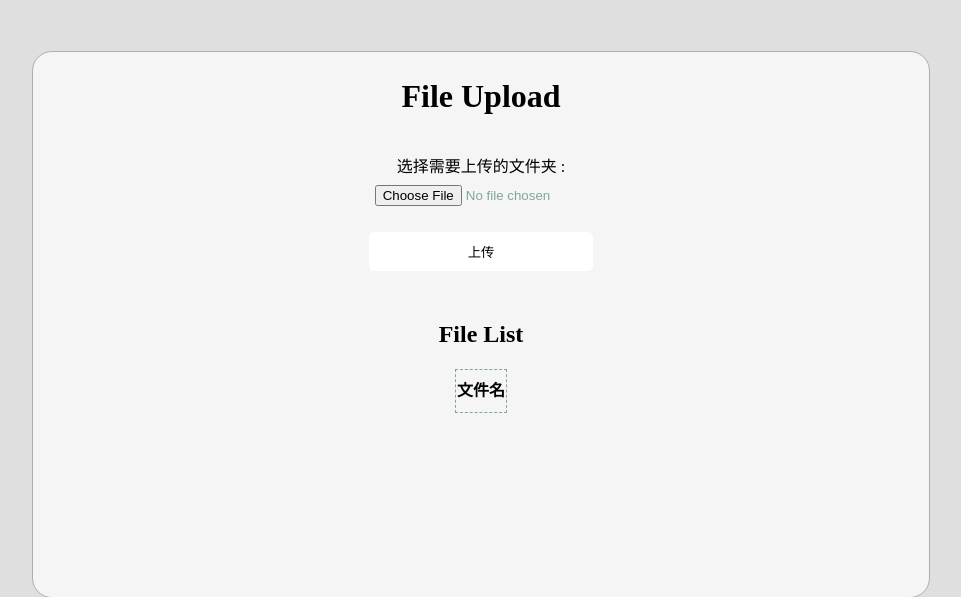
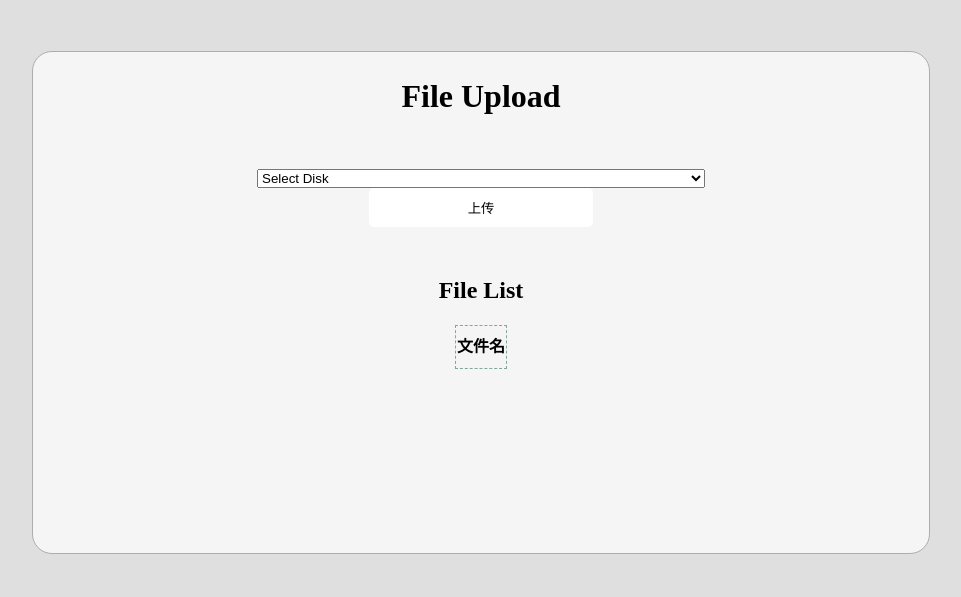
Before and after one commit to KRayXly/FileRetrieval, a Django app: page / in a window 1280 px wide. Shown: the top 597 px of the page, without its empty margins (159-1120 px from the left). Run offline with Django 4.2, Linux system fonts and the light colour scheme; data that the repository does not hold is empty; some libraries are stand-ins or nearby versions.

Commit message:
修改本地上传为获取盘符

```diff
--- a/FileRetrieval/FileRetrieval/urls.py
+++ b/FileRetrieval/FileRetrieval/urls.py
@@ -23,10 +23,11 @@
 # ]
 from django.contrib import admin
 from django.urls import path
-from file_search.views import file_upload_view, search_view , save_results
+from file_search.views import file_upload_view, search_view , save_results , get_top_level_directories
 
 urlpatterns = [
     path('', file_upload_view, name='file_upload'),
     path('search/', search_view, name='search'),
     path('save_results/', save_results, name='save_results'),
+    path('get_top_level_directories/', get_top_level_directories, name='get_top_level_directories'),
 ]
--- a/FileRetrieval/file_search/static/js/check.js
+++ b/FileRetrieval/file_search/static/js/check.js
@@ -26,6 +26,60 @@
     $('.checkline').click(function() {
         $(this).find('.rowCheckbox').click();
     });
+
+
+    // 获取磁盘路径选择框和已选路径列表
+    const diskSelect = document.getElementById('disk-select');
+    const selectedPaths = document.getElementById('selected-paths');
+
+    // 监听选择框的change事件
+    diskSelect.addEventListener('change', function() {
+        console.log('Selected Path:', this.value);
+        // 清空已选路径列表
+        selectedPaths.innerHTML = '';
+
+        // 获取选中的磁盘路径
+        const selectedPath = this.value;
+
+        // 创建新的列表项，并将选中的路径添加到已选路径列表中
+        const listItem = document.createElement('li');
+        listItem.textContent = selectedPath;
+        selectedPaths.appendChild(listItem);
+
+        // 发送AJAX请求获取下一级目录
+        getTopLevelDirectories(selectedPath);
+    });
+
+    // 发送AJAX请求获取下一级目录
+    function getTopLevelDirectories(directory) {
+        const xhr = new XMLHttpRequest();
+        xhr.open('GET', `/get_top_level_directories/?directory=${encodeURIComponent(directory)}`, true);
+        xhr.onreadystatechange = function() {
+            if (xhr.readyState === XMLHttpRequest.DONE && xhr.status === 200) {
+                const response = JSON.parse(xhr.responseText);
+                const directories = response.directories;
+                updateSelectOptions(directories);
+            }
+        };
+        xhr.send();
+    }
+
+    // 更新选择框的选项
+    function updateSelectOptions(directories) {
+        const select = document.getElementById('disk-select');
+        const currentPath = select.value;
+
+        // 清空选择框选项
+        select.innerHTML = '<option value="" disabled selected></option>';
+
+        directories.forEach(function(directory) {
+            const option = document.createElement('option');
+            option.value = option.value = currentPath.endsWith('\\') ? `${currentPath}${directory}` : `${currentPath}\\${directory}`;
+            option.textContent = directory;
+            select.appendChild(option);
+        });
+    }
+
 });
 
 function updateSelectedRowText() {
--- a/FileRetrieval/file_search/templates/upload.html
+++ b/FileRetrieval/file_search/templates/upload.html
@@ -10,9 +10,15 @@
 <body>
     <div class="filer">
         <h1>File Upload</h1>
+        <ul id="selected-paths"></ul>
         <form method="post" enctype="multipart/form-data" action="{% url 'file_upload' %}" name="files" class="u-but">
             {% csrf_token %}
-            {{ form.as_p }}
+            <select name="disk" id="disk-select">
+                <option value="" disabled selected>Select Disk</option>
+                {% for path in disk_paths %}
+                    <option value="{{ path }}">{{ path }}</option>
+                {% endfor %}
+            </select>
             <button type="submit" class="u-sub">上传</button>
         </form>
         <h2>File List</h2>
--- a/FileRetrieval/file_search/views.py
+++ b/FileRetrieval/file_search/views.py
@@ -1,7 +1,9 @@
 #-*- coding: utf-8 -*-
 import json
+import psutil
 from http.client import HTTPResponse
 from django.http import HttpResponse
+from django.http import JsonResponse
 import shutil
 from django.shortcuts import render, redirect
 from .models import Fileinfo
@@ -14,40 +16,55 @@
 #设置过滤后的文件类型 当然可以设置多个类型
 filter=[".txt",".doc",".pdf",".docx"]
 def file_upload_view(request):
-    form = FolderUploadForm()
-    files = Fileinfo.objects.all()
-    context = {'files': files,'form': form}
-    if os.path.exists('upload'):
-        shutil.rmtree('upload')
-    Fileinfo.objects.all().delete()
+    # 获取本地磁盘路径列表
+    disk_paths = get_local_disk_paths()
+    # 将磁盘路径列表传递给模板
+    context = {
+        'disk_paths': disk_paths
+    }
     if request.method == 'POST':
-        form = FolderUploadForm(request.POST, request.FILES)
-        if form.is_valid():
-            folder = request.FILES.getlist('folder')
-            # 创建文件夹的路径
-            folder_path = os.path.join('upload')
-            # 确保文件夹目录存在
-            os.makedirs(folder_path, exist_ok=True)
-            # 遍历上传的文件夹内的所有子文件夹和文件，并将文件逐个保存到服务器
-            for file in folder:
-                destination_path = os.path.join(folder_path, file.name)
-                with open(destination_path, 'wb+') as destination:
-                    for chunk in file.chunks():
-                        destination.write(chunk)
-            for root, _, files in os.walk(folder_path):
-                for file_name in files:
-                    # 构建完整的文件路径
-                    file_path = os.path.join(root, file_name)
-                    #获取文件后后缀
-                    ext = os.path.splitext(file_path)[1]
-                    if ext in filter:
-                    # 创建 File 对象并保存到数据库
-                        file = Fileinfo(name=file_name, path=file_path)
-                        file.save()
-        # return render(request, 'upload.html',context)
-    else:
-       form = FolderUploadForm()
-       Fileinfo.objects.all().delete()
+        # 处理文件上传逻辑
+        # 获取选择的磁盘路径
+        disk = request.POST.get('disk')
+        # 获取下一级目录
+        top_level_directories = get_top_level_directories(disk)
+        # 将目录列表传递给模板
+        context['top_level_directories'] = top_level_directories
+
+    # form = FolderUploadForm()
+    # files = Fileinfo.objects.all()
+    # context = {'files': files,'form': form}
+    # if os.path.exists('upload'):
+    #     shutil.rmtree('upload')
+    # Fileinfo.objects.all().delete()
+    # if request.method == 'POST':
+    #     form = FolderUploadForm(request.POST, request.FILES)
+    #     if form.is_valid():
+    #         folder = request.FILES.getlist('folder')
+    #         # 创建文件夹的路径
+    #         folder_path = os.path.join('upload')
+    #         # 确保文件夹目录存在
+    #         os.makedirs(folder_path, exist_ok=True)
+    #         # 遍历上传的文件夹内的所有子文件夹和文件，并将文件逐个保存到服务器
+    #         for file in folder:
+    #             destination_path = os.path.join(folder_path, file.name)
+    #             with open(destination_path, 'wb+') as destination:
+    #                 for chunk in file.chunks():
+    #                     destination.write(chunk)
+    #         for root, _, files in os.walk(folder_path):
+    #             for file_name in files:
+    #                 # 构建完整的文件路径
+    #                 file_path = os.path.join(root, file_name)
+    #                 #获取文件后后缀
+    #                 ext = os.path.splitext(file_path)[1]
+    #                 if ext in filter:
+    #                 # 创建 File 对象并保存到数据库
+    #                     file = Fileinfo(name=file_name, path=file_path)
+    #                     file.save()
+    #     # return render(request, 'upload.html',context)
+    # else:
+    #    form = FolderUploadForm()
+    #    Fileinfo.objects.all().delete()
     return render(request, 'upload.html', context)
 
 def search_view(request):
@@ -152,3 +169,21 @@
         self.path=path
         self.name = name
         self.num = num
+
+def get_local_disk_paths():
+    # 获取本地磁盘路径列表
+    disk_partitions = psutil.disk_partitions()
+    local_disk_paths = []
+    for partition in disk_partitions:
+        if 'cdrom' not in partition.opts and partition.fstype != '':
+            local_disk_paths.append(partition.mountpoint)
+    return local_disk_paths
+
+def get_top_level_directories(request):
+    directory = request.GET.get('directory')
+    directories = []
+    for item in os.listdir(directory):
+        item_path = os.path.join(directory, item)
+        if os.path.isdir(item_path):
+            directories.append(item)
+    return JsonResponse({'directories': directories})
```
